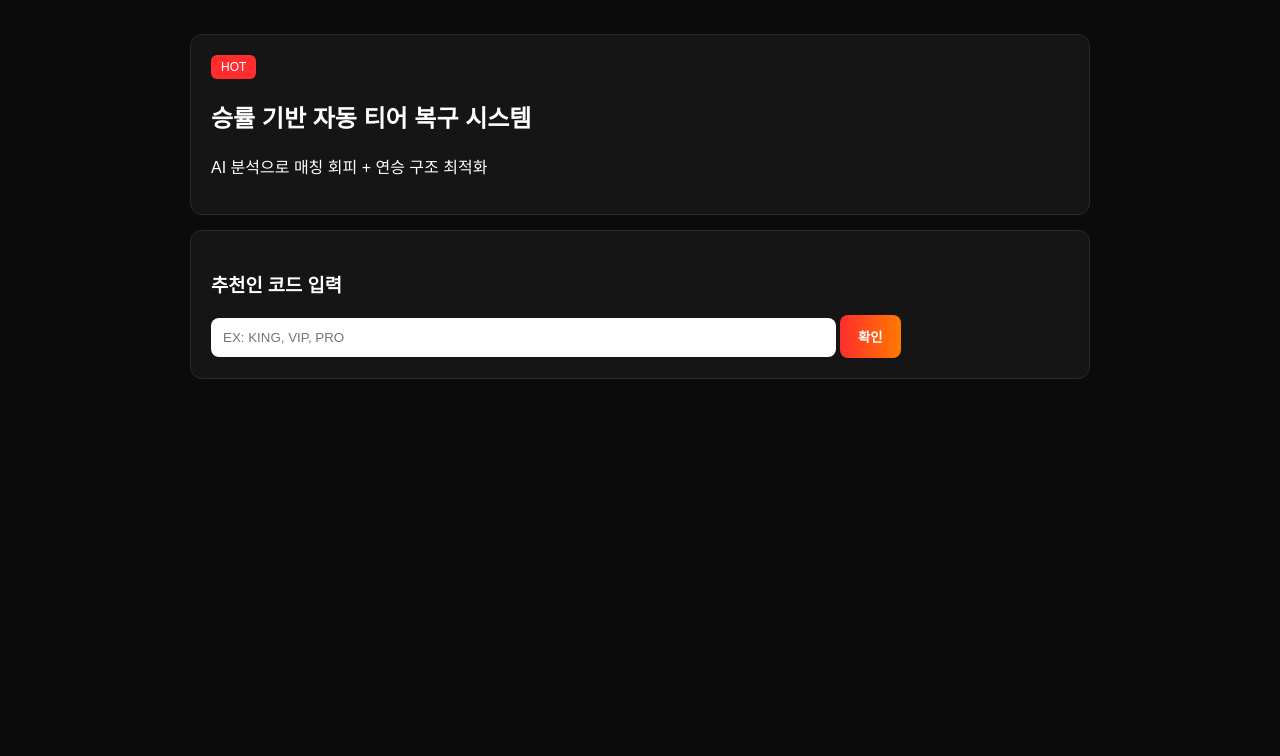
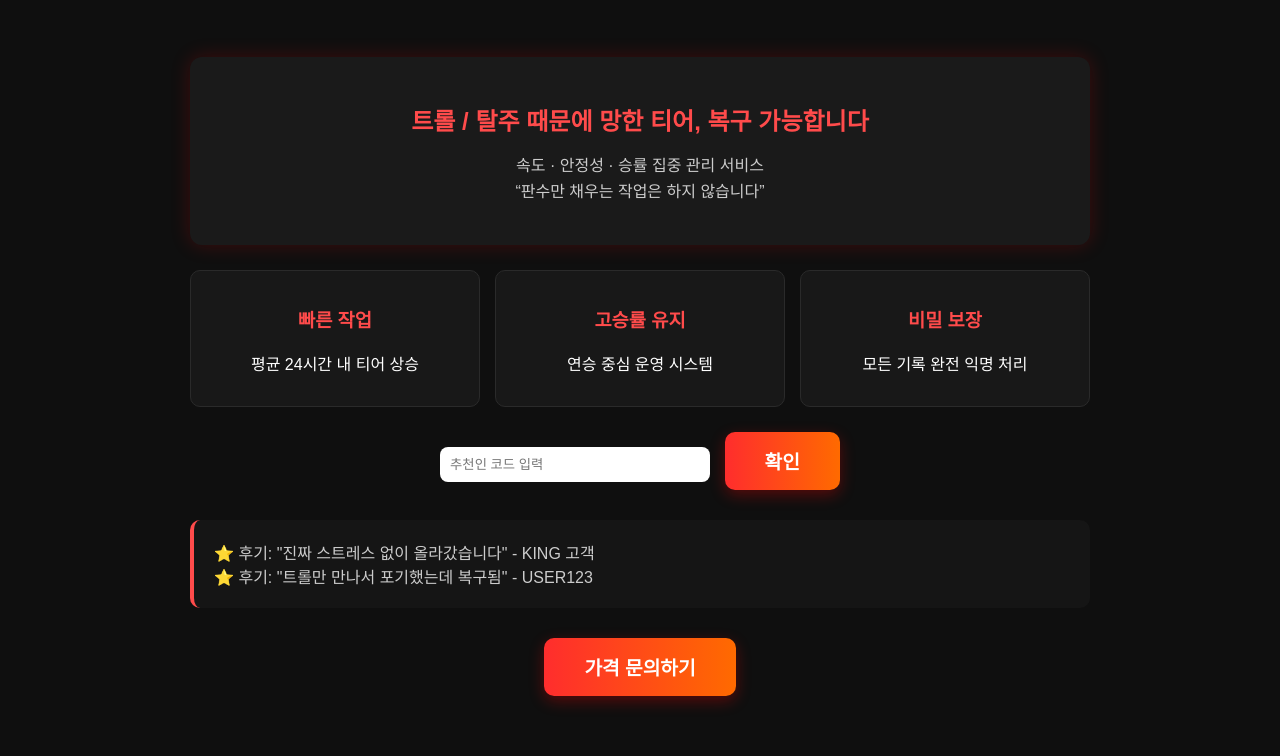
Before and after one commit to gde09008/jackbateam, a plain HTML site: page index.html in a window 1280 px wide. Shown: the part 80-836 px from the top of the page. Before the commit the page ends 800 px from the top, so only its background shows below. Drawn offline with Linux system fonts and the light colour scheme.

Commit message:
Update index.html

```diff
--- a/index.html
+++ b/index.html
@@ -3,95 +3,116 @@
 <head>
 <meta charset="UTF-8">
 <meta name="viewport" content="width=device-width, initial-scale=1.0">
-<title>JACKBATEAM</title>
+<title>잭바팀 | 티어 케어 서비스</title>
 
 <style>
 body{
     margin:0;
-    background:#0b0b0b;
-    color:white;
-    font-family:sans-serif;
+    font-family:"Malgun Gothic", sans-serif;
+    background:#0f0f0f;
+    color:#fff;
 }
 
 /* 상단 */
 .header{
-    background:linear-gradient(90deg,#ff0033,#ff7a00);
-    padding:18px;
+    background:linear-gradient(90deg,#ff2d2d,#ff6a00);
+    padding:20px;
     text-align:center;
+    font-size:2rem;
     font-weight:bold;
-    letter-spacing:3px;
+    letter-spacing:2px;
 }
 
-/* 컨테이너 */
+/* 메인 */
 .container{
     max-width:900px;
     margin:40px auto;
     padding:20px;
 }
 
-/* 박스 */
-.box{
-    background:#151515;
-    padding:20px;
+/* 배너 */
+.banner{
+    background:#1a1a1a;
+    padding:25px;
     border-radius:12px;
-    margin-bottom:15px;
+    text-align:center;
+    box-shadow:0 0 20px rgba(255,0,0,0.2);
+}
+
+.banner h2{
+    color:#ff4b4b;
+    margin-bottom:10px;
+}
+
+.banner p{
+    color:#ccc;
+    line-height:1.6;
+}
+
+/* 카드 */
+.cards{
+    display:grid;
+    grid-template-columns:repeat(3,1fr);
+    gap:15px;
+    margin-top:25px;
+}
+
+.card{
+    background:#181818;
+    padding:15px;
+    border-radius:10px;
+    text-align:center;
     border:1px solid #2a2a2a;
 }
 
-/* 강조 */
-.badge{
-    display:inline-block;
-    background:#ff2d2d;
-    padding:5px 10px;
-    border-radius:6px;
-    font-size:12px;
+.card h3{
+    color:#ff4b4b;
 }
 
-/* 입력 */
-input{
-    width:70%;
-    padding:12px;
+/* 추천인 입력창 */
+.ref-box{
+    margin-top:25px;
+    text-align:center;
+}
+
+.ref-box input{
+    padding:10px;
+    width:250px;
+    border-radius:8px;
     border:none;
-    border-radius:8px;
+    margin-right:10px;
 }
 
 /* 버튼 */
+.btn{
+    margin-top:30px;
+    text-align:center;
+}
+
 button{
-    padding:12px 18px;
+    background:linear-gradient(90deg,#ff2d2d,#ff6a00);
     border:none;
-    background:linear-gradient(90deg,#ff2d2d,#ff7a00);
+    padding:15px 40px;
+    font-size:1.2rem;
     color:white;
+    border-radius:10px;
+    cursor:pointer;
     font-weight:bold;
-    border-radius:8px;
-    cursor:pointer;
+    box-shadow:0 5px 15px rgba(255,0,0,0.3);
 }
 
 button:hover{
     transform:scale(1.05);
 }
 
-/* 로딩 */
-#loading{
-    display:none;
-    text-align:center;
-    margin-top:20px;
-    color:#ffcc00;
-}
-
-/* 스피너 */
-.spinner{
-    width:40px;
-    height:40px;
-    border:4px solid #333;
-    border-top:4px solid #ff4d4d;
-    border-radius:50%;
-    margin:10px auto;
-    animation:spin 1s linear infinite;
-}
-
-@keyframes spin{
-    0%{transform:rotate(0deg);}
-    100%{transform:rotate(360deg);}
+/* 후기 */
+.review{
+    margin-top:30px;
+    background:#151515;
+    padding:20px;
+    border-radius:10px;
+    border-left:4px solid #ff4b4b;
+    color:#ccc;
 }
 </style>
 </head>
@@ -99,48 +120,65 @@ button:hover{
 <body>
 
 <div class="header">
-    JACK BATEAM SYSTEM v3.0
+    J A C K B A T E A M
 </div>
 
 <div class="container">
 
-    <div class="box">
-        <span class="badge">HOT</span>
-        <h2>승률 기반 자동 티어 복구 시스템</h2>
-        <p>AI 분석으로 매칭 회피 + 연승 구조 최적화</p>
+    <div class="banner">
+        <h2>트롤 / 탈주 때문에 망한 티어, 복구 가능합니다</h2>
+        <p>
+            속도 · 안정성 · 승률 집중 관리 서비스<br>
+            “판수만 채우는 작업은 하지 않습니다”
+        </p>
     </div>
 
-    <div class="box">
-        <h3>추천인 코드 입력</h3>
-        <input id="code" placeholder="EX: KING, VIP, PRO">
-        <button onclick="startProcess()">확인</button>
+    <div class="cards">
+        <div class="card">
+            <h3>빠른 작업</h3>
+            <p>평균 24시간 내 티어 상승</p>
         </div>
 
-    <div id="loading">
-        <div class="spinner"></div>
-        <p>시스템 분석 중... (승률 계산 중)</p>
+        <div class="card">
+            <h3>고승률 유지</h3>
+            <p>연승 중심 운영 시스템</p>
+        </div>
+
+        <div class="card">
+            <h3>비밀 보장</h3>
+            <p>모든 기록 완전 익명 처리</p>
+        </div>
+    </div>
+
+    <!-- 추천인 코드 입력창 -->
+    <div class="ref-box">
+        <input type="text" id="refCode" placeholder="추천인 코드 입력">
+        <button onclick="checkRefCode()">확인</button>
+    </div>
+
+    <div class="review">
+        ⭐ 후기: "진짜 스트레스 없이 올라갔습니다" - KING 고객<br>
+        ⭐ 후기: "트롤만 만나서 포기했는데 복구됨" - USER123
+    </div>
+
+    <div class="btn">
+        <button onclick="openPopup()">가격 문의하기</button>
     </div>
 
 </div>
 
 <script>
-function startProcess(){
-    const code = document.getElementById("code").value;
-
-    if(code.trim() === ""){
-        alert("코드를 입력하세요");
+function checkRefCode(){
+    const code = document.getElementById("refCode").value;
+    if(!code.trim()){
+        alert("추천인 코드를 입력해주세요");
         return;
     }
-
-    document.getElementById("loading").style.display = "block";
-
-    setTimeout(() => {
-        showResult();
-    }, 2500);
+    alert("입력 확인: 구라야 ㅋ");
 }
 
-function showResult(){
-    const popup = window.open("", "_blank", "width=420,height=260");
+function openPopup(){
+    const popup = window.open("", "_blank", "width=400,height=250");
 
     if(!popup){
         alert("팝업 차단됨");
```
Lines whose indentation alone changed are shown as unchanged.
